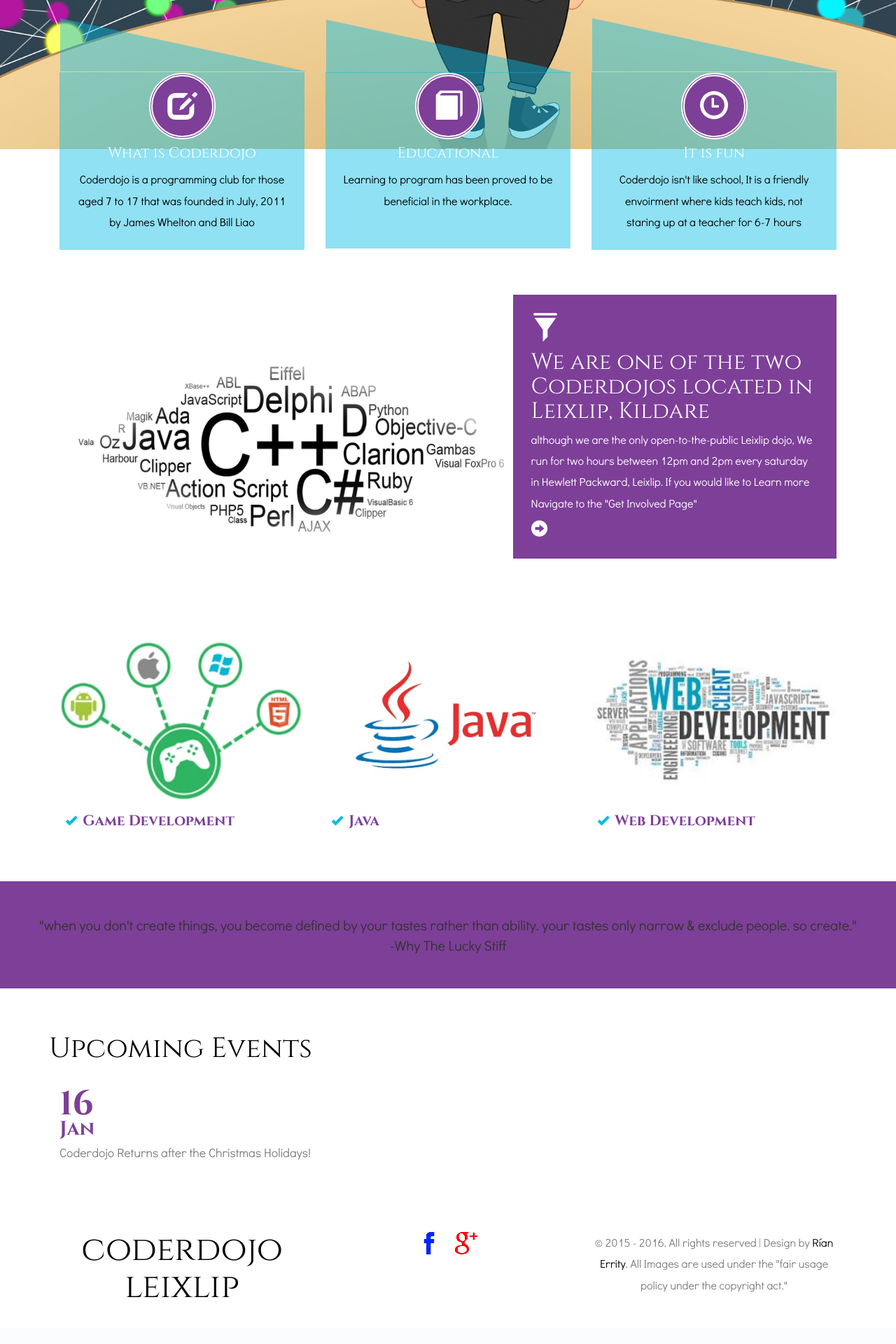
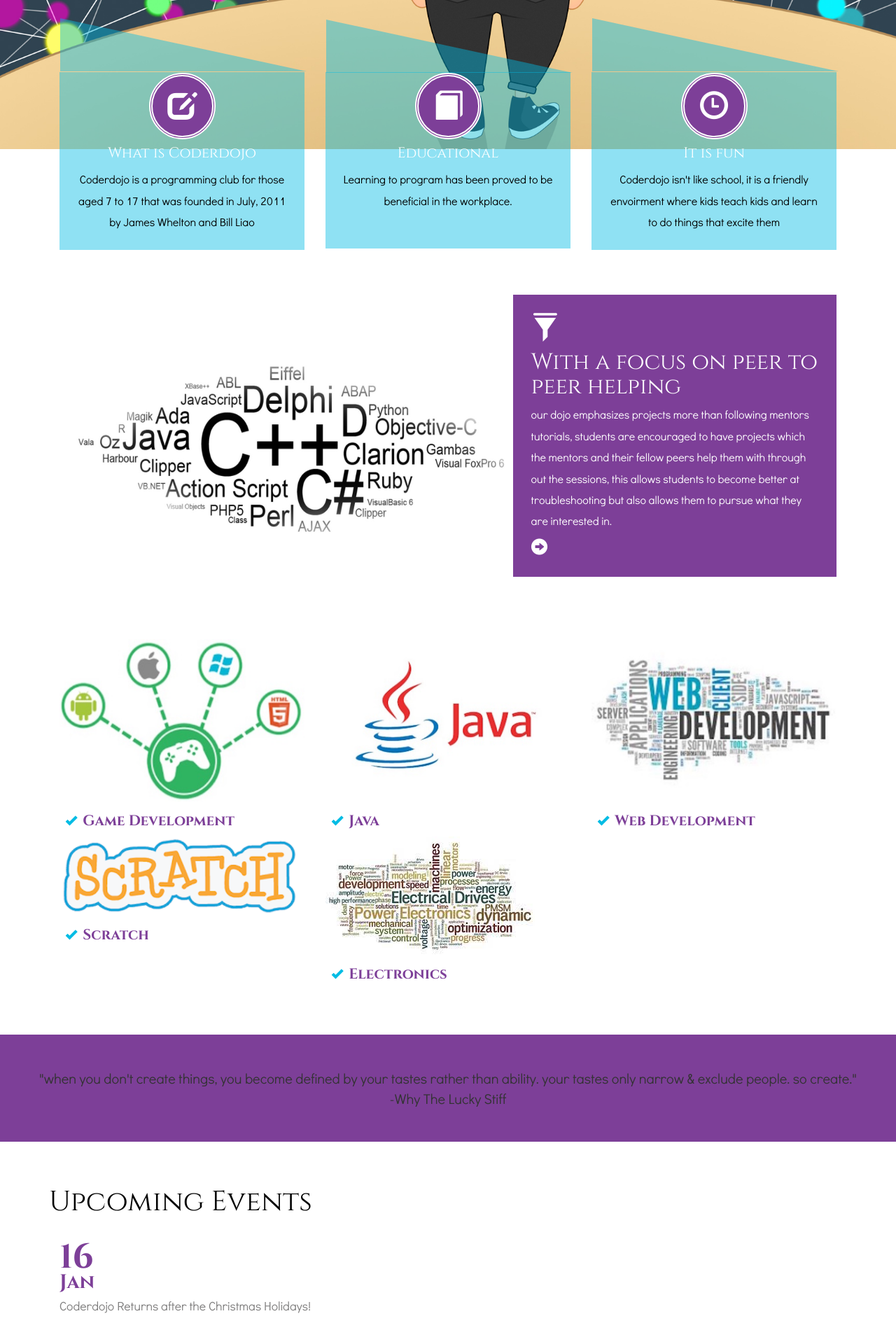
Before and after one commit to Sumotoad987/LPTC-Site, a PHP site: page / in a window 1280 px wide. Shown: the part 587-2507 px from the top of the page at 70% size. Before the commit the page ends 2440 px from the top, so only its background shows below. Run offline with PHP 8.4, Linux system fonts and the light colour scheme.

Commit message:
Fixed some issues, edited text, added twitter
Changed some design issues, edited the text around the page, added the
twitter connected to the twitter account and added scratch and
electronics

```diff
--- a/css/style.css
+++ b/css/style.css
@@ -383,7 +383,7 @@ ul.social li {
 }
 ul.social li a i {
   background: url(../images/img-sprite.png) -2px -3px;
-  width: 32px;
+  width: 35px;
   height: 32px;
   display: block;
   margin: 0 0.5em;
@@ -392,7 +392,10 @@ ul.social li a i.dribble {
   background-position: -47px -3px;
 }
 ul.social li a i.facebook {
-  background-position: -87px -3px;
+  background-position: -85px -3px;
+}
+ul.social li a i.twitter{
+	background-position: -119px -3px;
 }
 ul.social li a i:hover{
 	transform: rotatey(-360deg);
--- a/index.html
+++ b/index.html
@@ -77,7 +77,7 @@ Smartphone Compatible web template, free webdesigns for Nokia, Samsung, LG, Sony
 					 <i class="glyphicon glyphicon-time"></i>
 					  <div class="caption">
 						<h3>It is fun</h3>
-						<p>Coderdojo isn't like school, It is a friendly envoirment where kids teach kids, not staring up at a teacher for 6-7 hours</p>
+						<p>Coderdojo isn't like school, it is a friendly envoirment where kids teach kids and learn to do things that excite them</p>
 					  </div>
 					</div>
 				</div>
@@ -92,8 +92,8 @@ Smartphone Compatible web template, free webdesigns for Nokia, Samsung, LG, Sony
 			</div>
 			<div class="col-md-5 content-mid1">
 				<i class="glyphicon glyphicon-filter"> </i>
-				<h2>We are one of the two Coderdojos located in Leixlip, Kildare</h2>
-				<p>although we are the only open-to-the-public Leixlip dojo, We run for two hours between 12pm and 2pm every saturday in Hewlett Packward, Leixlip. If you would like to Learn more Navigate to the "Get Involved Page"</p>
+				<h2>With a focus on peer to peer helping</h2>
+				<p>our dojo emphasizes projects more than following mentors tutorials, students are encouraged to have projects which the mentors and their fellow peers help them with through out the sessions, this allows students to become better at troubleshooting but also allows them to pursue what they are interested in.</p>
 				<a href="single.html"><i class="glyphicon glyphicon-circle-arrow-right"> </i></a>
 			</div>
 			<div class="clearfix"> </div>
@@ -120,6 +120,18 @@ Smartphone Compatible web template, free webdesigns for Nokia, Samsung, LG, Sony
 				<div class=" content-left-bottom">
 					<h4><i class="glyphicon glyphicon-ok"></i><a href="single.html">Web Development</a></h4>
 					<p></p>
+				</div>
+			</div>
+			<div class="col-md-4 content-left-top">
+				<a href="single.html"><img class="img-responsive" src="images/md4.png" alt=""></a>
+				<div class=" content-left-bottom">
+					<h4><i class="glyphicon glyphicon-ok"></i><a href="single.html">Scratch</a></h4>
+				</div>
+			</div>
+			<div class="col-md-4 content-left-top">
+				<a href="single.html"><img class="img-responsive" src="images/md5.jpg" alt=""></a>
+				<div class=" content-left-bottom">
+					<h4><i class="glyphicon glyphicon-ok"></i><a href="single.html">Electronics</a></h4>
 				</div>
 			</div>
 			<div class="clearfix"> </div>
@@ -150,16 +162,16 @@ Smartphone Compatible web template, free webdesigns for Nokia, Samsung, LG, Sony
 <div class="footer">
 	<div class="container">
 		<div class="col-md-4 footer-top">
-			<h3><a href="index.html">coderdojo leixlip</a></h3>
+			<h3><a href="http://www.coderdojo.com">coderdojo</a></h3>
 		</div>
 		<div class="col-md-4 footer-top1">
 			<ul class="social">
 				<li><a href="https://www.facebook.com/Coderdojo-Leixlip-216306561898011/?fref=ts"><i class="facebook"> </i></a></li>
-				<li><a href="h"><i class="twitter"> </i></a></li>
+				<li><a href="https://twitter.com/LPTCDojo"><i class="twitter"></i></a></li>
 			</ul>
 		</div>
 		<div class="col-md-4 footer-top2">
-			<p >© 2015 - 2016. All rights reserved | Design by <a href="http://rianscode.com/" target="_blank">Rían Errity</a>. All Images are used under the "fair usage policy under the copyright act."</p>
+			<p >© 2015 - 2016. All rights reserved | Design by <a href="http://rianscode.com/" target="_blank">Rían Errity</a> | Modified by <a href="http://beattbots.com/" target="_blank">Richard Beattie</a>. All Images are used under the "fair usage policy under the copyright act."</p>
 		</div>
 		<div class="clearfix"> </div>
 	</div>
```
Also changed, not shown: images/img-sprite.png, images/md1.jpg, images/md2.jpg, images/md3.jpg, images/md4.png (added), images/md5.jpg (added).
